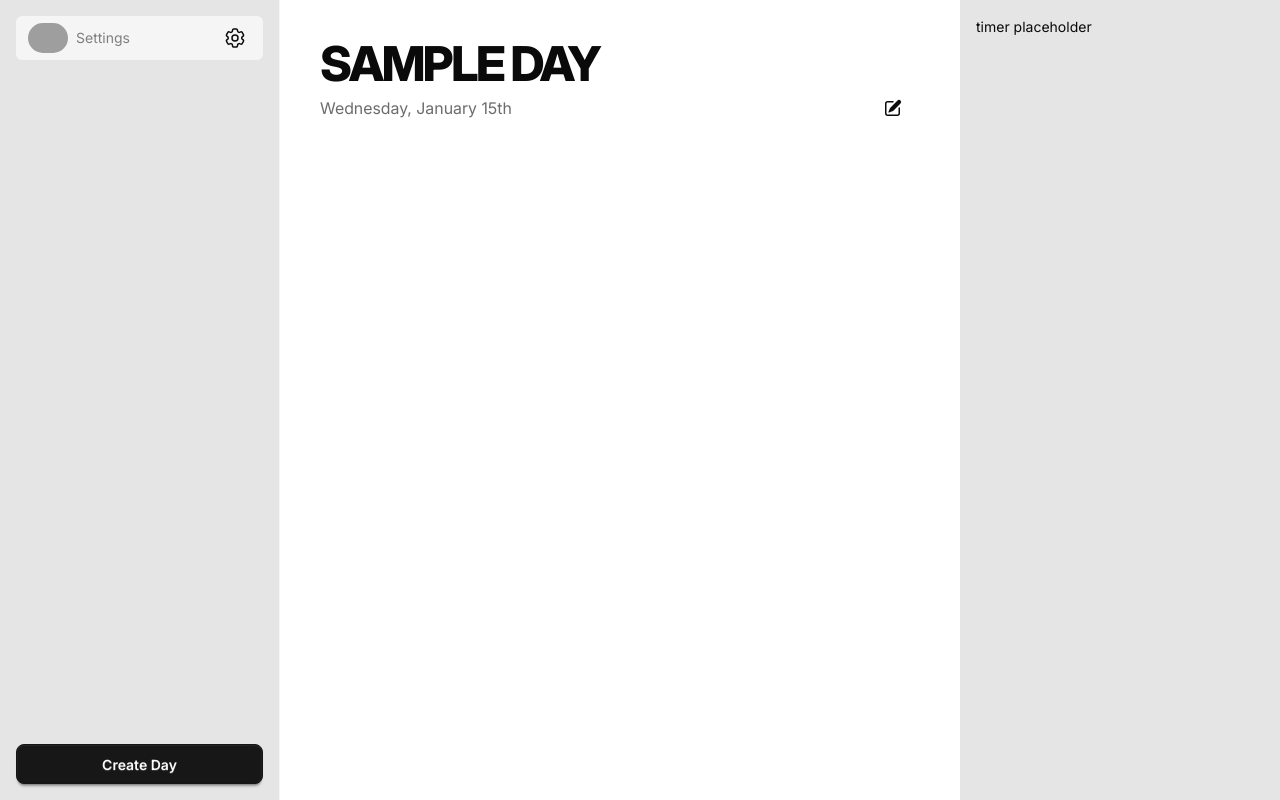
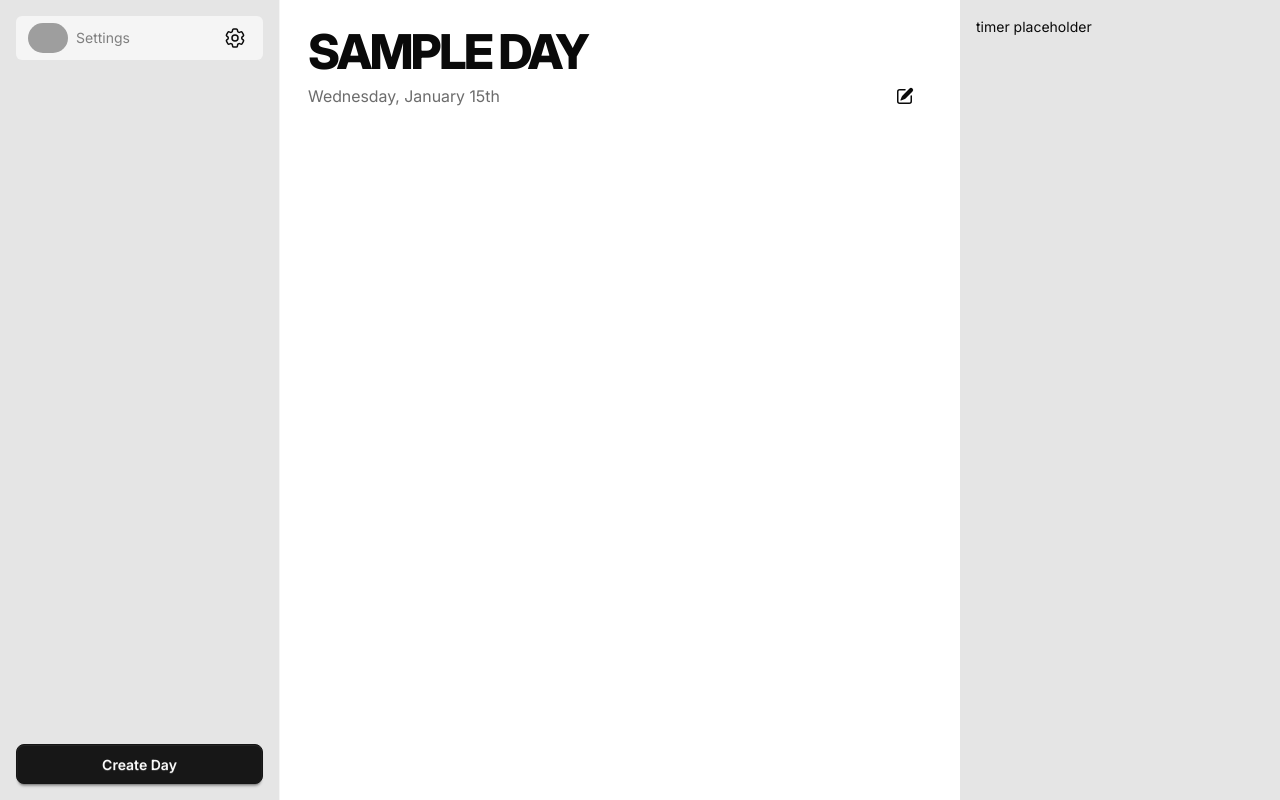
Before and after one commit to thomas011001/DailyLog, a Django app: template core/templates/core/day.html in a window 1280 px wide. Run offline with Django 5.2, Linux system fonts and the light colour scheme; the template is opened without the code that fills it: values that come from a table or form of the project are taken from there, others are empty; tables that the repository leaves empty hold one stand-in row (values such as "Sample post"); data that the repository does not hold is empty; style sheets or scripts are compiled from the project's sources; some libraries are stand-ins or nearby versions; grey boxes are pictures that could not be loaded.

Commit message:
style: adjust padding for day content section

```diff
--- a/core/templates/partials/day_get.html
+++ b/core/templates/partials/day_get.html
@@ -1,9 +1,9 @@
-<div id="day-content" class="px-10 pt-10">
+<div id="day-content" class="px-7 pt-7">
   {% comment %} header {% endcomment %}
   <div class="flex flex-col w-full">
       <h1 class="break-all text-3xl sm:text-4xl md:text-5xl font-extrabold tracking-tighter {% if not day.title %}italic{% endif %}">{{ day.title|default:"Untitled"|upper }}</h1>
       <div class="flex justify-between items-center">
-    <p class="text-base-content/60">{{ day.date|date:"l, F jS" }}</p>
+      <p class="text-base-content/60">{{ day.date|date:"l, F jS" }}</p>
       <button class="btn btn-ghost w-fit">
         <svg xmlns="http://www.w3.org/2000/svg" viewBox="0 0 20 20" fill="currentColor" class="size-5">
           <path d="m5.433 13.917 1.262-3.155A4 4 0 0 1 7.58 9.42l6.92-6.918a2.121 2.121 0 0 1 3 3l-6.92 6.918c-.383.383-.84.685-1.343.886l-3.154 1.262a.5.5 0 0 1-.65-.65Z" />
@@ -11,5 +11,5 @@
         </svg>
       </button>
     </div>
-  </div>
+    </div>
 </div>
```
